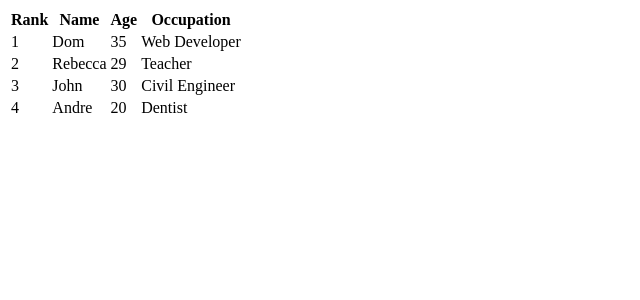
After one commit to 1cetsw/askmate_pycharm, a Flask app: page /index in a window 1280 px wide. The commit adds this page. Shown: the top 300 px of the page, without its empty margins (0-640 px from the left). Run offline with Flask 2, Linux system fonts and the light colour scheme.

```diff
--- a/data_handler.py
+++ b/data_handler.py
@@ -33,7 +33,7 @@ def change_user_question(filename, mylist):
             line['vote_number'] = mylist[3]
             line['title'] = mylist[4]
             line['message'] = mylist[5]
-            line['image'] = mylist[6]
+            # line['image'] = mylist[6]
 
 
     with open(filename, 'w', newline='') as csv_file:
@@ -41,6 +41,7 @@ def change_user_question(filename, mylist):
         writer = csv.DictWriter(csv_file, fieldnames=fieldnames)
         writer.writeheader()
         for dict in dict_list:
-            writer.writerow({'id': dict['id'],'submission_time': dict['submission_time'],
-                             'view_number': dict['view_number'],'vote_number': dict['vote_number'],
-                             'title': dict['title'],'message': dict['message'], 'image': dict['image']})
+            # writer.writerow({'id': dict['id'],'submission_time': dict['submission_time'],
+            #                  'view_number': dict['view_number'],'vote_number': dict['vote_number'],
+            #                  'title': dict['title'],'message': dict['message'], 'image': dict['image']})
+            writer.writerow(dict)
--- a/sample_data/question.csv
+++ b/sample_data/question.csv
@@ -1,6 +1,6 @@
 id,submission_time,view_number,vote_number,title,message,image
-0,1493368154,29,7,How to make lists in Python?,"I am totally new to this, any hints?",
-1,1000000013,11,12,How to make lists in Python?,"I am totally new to this, any hints?",images/image1.png
+0,1000000001,3,3,How to make lists in Python?,"I am totally new to this, any hints?",
+1,1000000001,2,2,How to make lists in Python?,"I am totally new to this, any hints?",images/image1.png
 2,1493015432,1364,57,Drawing canvas with an image picked with Cordova Camera Plugin,"I'm getting an image from device and drawing a canvas with filters using Pixi JS. It works all well using computer to get an image. But when I'm on IOS, it throws errors such as cross origin issue, or that I'm trying to use an unknown format.
 
 This is the code I'm using to draw the image (that works on web/desktop but not cordova built ios app)",
@@ -8,3 +8,5 @@ This is the code I'm using to draw the image (that works on web/desktop but not
 4,1547055677,0,0,hello?? world???,hiiiiiii,hgjhh
 6,1000000002,3,3,t czy p,timon czy pumba,-
 7,1000000001,6,7,say hello,"no, say bye",-
+8,1000000002,123132,1231,adasd,asd,-
+9,1000000001,2,2,asdasd,adsadsads,-
--- a/templates/add.html
+++ b/templates/add.html
@@ -33,7 +33,7 @@
     </label>
     <br><br>
     <label>Image:<br>
-        <iframe src="http://127.0.0.1:5000/upload" width="300" height="60" required name="image"> </iframe>
+{#        <iframe src="http://127.0.0.1:5000/upload" width="300" height="60" required name="image"> </iframe>#}
 
     </label>
     <br><br>
--- /dev/null
+++ b/templates/index.html
@@ -0,0 +1,47 @@
+<!DOCTYPE html>
+<head>
+  <title>Sorting Tables w/ JavaScript</title>
+  <meta name="viewport" content="width=device-width, initial-scale=1.0" />
+  <meta charset="utf-8" />
+</head>
+
+<body>
+  <table class="table-sortable">
+    <thead>
+      <tr>
+        <th>Rank</th>
+        <th>Name</th>
+        <th>Age</th>
+        <th>Occupation</th>
+      </tr>
+    </thead>
+    <tbody>
+      <tr>
+        <td>1</td>
+        <td>Dom</td>
+        <td>35</td>
+        <td>Web Developer</td>
+      </tr>
+      <tr>
+        <td>2</td>
+        <td>Rebecca</td>
+        <td>29</td>
+        <td>Teacher</td>
+      </tr>
+      <tr>
+        <td>3</td>
+        <td>John</td>
+        <td>30</td>
+        <td>Civil Engineer</td>
+      </tr>
+      <tr>
+        <td>4</td>
+        <td>Andre</td>
+        <td>20</td>
+        <td>Dentist</td>
+      </tr>
+    </tbody>
+  </table>
+
+  <script src="./templates/tablesort.js"></script>
+</body>
--- a/templates/update.html
+++ b/templates/update.html
@@ -37,7 +37,7 @@
     <br><br>
     <label>Image:<br>
 
-        <iframe src="http://127.0.0.1:5000/upload" width="300" height="60"  name="image">{{ result.image }}></iframe>
+{#        <iframe src="http://127.0.0.1:5000/upload" width="300" height="60"  name="image">{{ result.image }}></iframe>#}
 
     </label>
     <br><br>
```
Also changed, not shown: static/style_list.css (+3 -4 lines).
